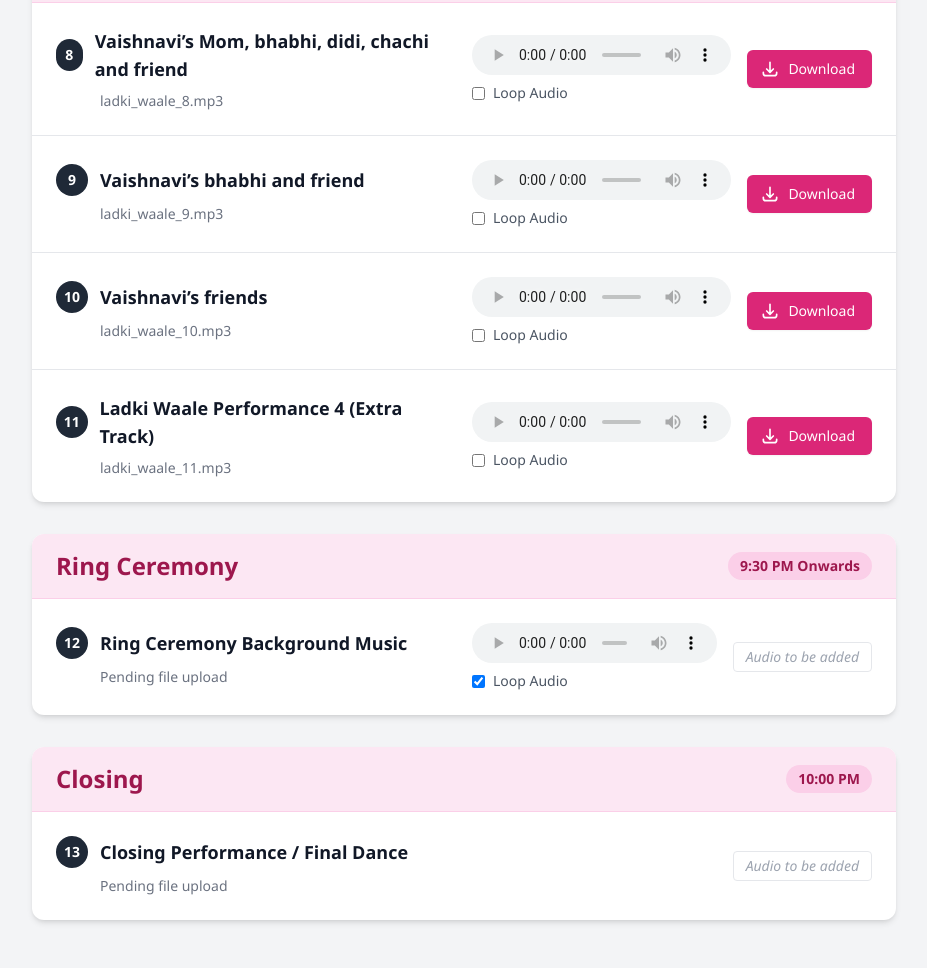
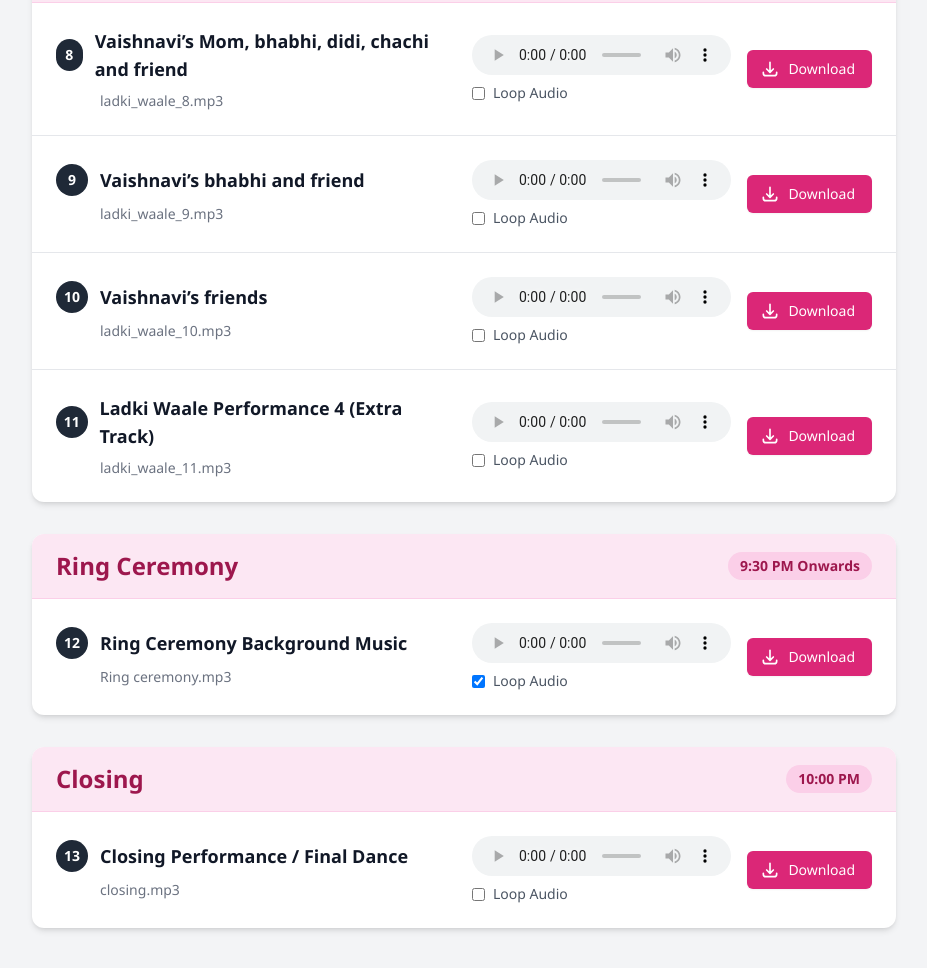
Before and after one commit to manish-9245/songs, a plain HTML site: page index.html in a window 1280 px wide. Shown: the part 1514-2482 px from the top of the page, without its empty margins (176-1103 px from the left). Drawn offline with nearby package versions, Linux system fonts and the light colour scheme.

Commit message:
Map new audio files to index.html

```diff
--- a/index.html
+++ b/index.html
@@ -40,7 +40,7 @@
                 category: "Background Music (BGM)",
                 time: "Anytime",
                 performances: [
-                    { id: 0, title: "General Event Background Music", file: "", original_file: "Pending file upload", loop: true }
+                    { id: 0, title: "General Event Background Music", file: "songorder/bgm.mp3", original_file: "songorder/bgm.mp3", loop: true }
                 ]
             },
             {
@@ -76,14 +76,14 @@
                 category: "Ring Ceremony",
                 time: "9:30 PM Onwards",
                 performances: [
-                    { id: 12, title: "Ring Ceremony Background Music", file: "", original_file: "Pending file upload", loop: true }
+                    { id: 12, title: "Ring Ceremony Background Music", file: "songorder/Ring%20ceremony.mp3", original_file: "songorder/Ring ceremony.mp3", loop: true }
                 ]
             },
             {
                 category: "Closing",
                 time: "10:00 PM",
                 performances: [
-                    { id: 13, title: "Closing Performance / Final Dance", file: "", original_file: "Pending file upload" }
+                    { id: 13, title: "Closing Performance / Final Dance", file: "songorder/closing.mp3", original_file: "songorder/closing.mp3" }
                 ]
             }
         ];
```
